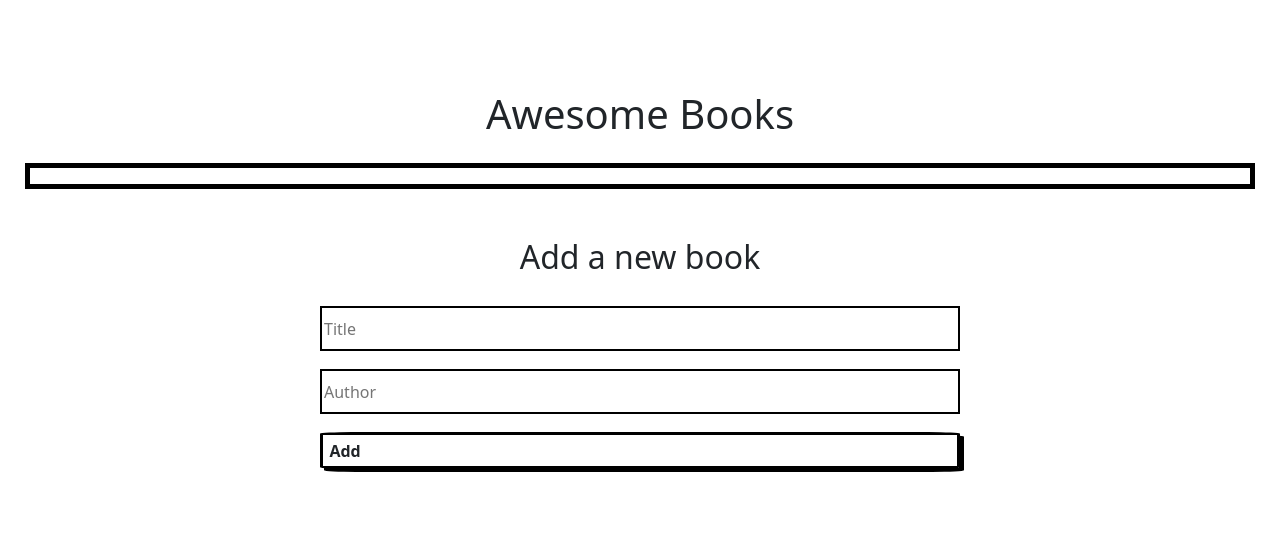
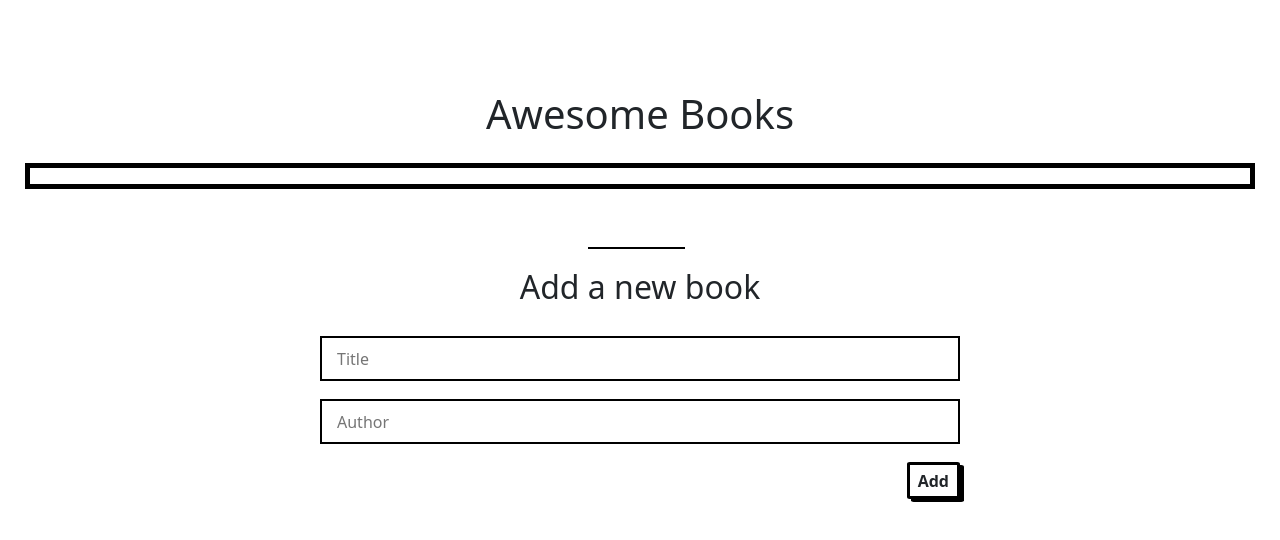
Before and after one commit to Cathella/Awesome-Books, a website: page index.html in a window 1280 px wide. Drawn offline with nearby package versions, Linux system fonts and the light colour scheme.

Commit message:
add element separator

```diff
--- a/index.html
+++ b/index.html
@@ -22,7 +22,7 @@
   </div></div><br>
   <div>
     <form action="" id="form">
-      <h2>Add a new book</h2>
+      <h2>Add <span>a new </span>book</h2>
       <input type="text" placeholder="Title" id="title">
       <input type="text" placeholder="Author" id="author">
       <button type="submit">Add</button>
--- a/style.css
+++ b/style.css
@@ -35,7 +35,7 @@ button {
   all: unset;
   border: 3px solid black;
   border-radius: 5%;
-  padding: 0.2em 0.4rem;
+  padding: 0.2em 0.5rem;
   box-shadow: 4px 3px black;
   background: white;
   cursor: pointer;
@@ -47,7 +47,7 @@ form {
   display: flex;
   flex-direction: column;
   width: 50%;
-  margin: 0 auto;
+  margin: 30px auto 0;
 }
 
 h2 {
@@ -55,8 +55,18 @@ h2 {
   margin-bottom: 30px;
 }
 
+h2 span {
+  border-top: 2px solid black;
+  padding-top: 0.5em;
+}
+
 input {
   border: 2px solid black;
   margin-bottom: 18px;
   height: 45px;
+  padding-left: 15px;
 }
+
+form button {
+  align-self: flex-end;
+}
```
